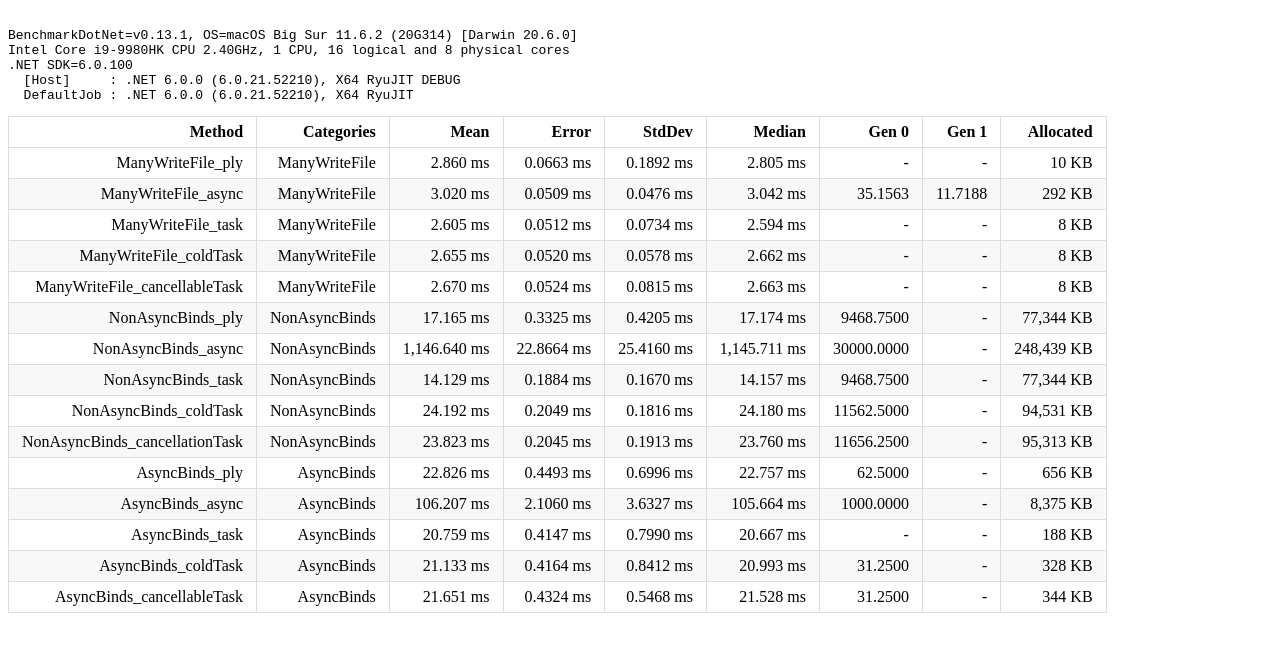
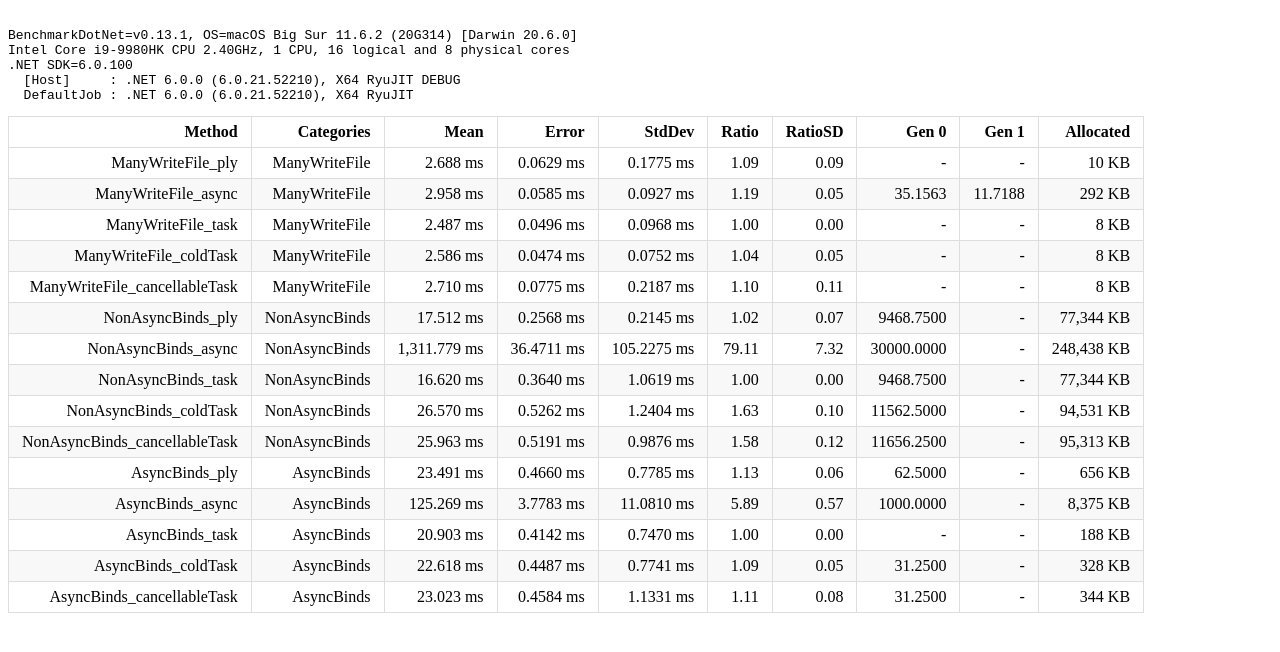
Before and after one commit to TheAngryByrd/IcedTasks, a plain HTML site: page benchmarks/BenchmarkDotNet.Artifacts/results/IcedTasks.Benchmarks.AsyncBenchmarks-report.html in a window 1280 px wide. Drawn offline with Linux system fonts and the light colour scheme.

Commit message:
Removes excess namespaces, adds baseline to benchmarks

```diff
--- a/benchmarks/BenchmarkDotNet.Artifacts/results/IcedTasks.Benchmarks.AsyncBenchmarks-report.html
+++ b/benchmarks/BenchmarkDotNet.Artifacts/results/IcedTasks.Benchmarks.AsyncBenchmarks-report.html
@@ -2,7 +2,7 @@
 <html lang='en'>
 <head>
 <meta charset='utf-8' />
-<title>IcedTasks.Benchmarks.AsyncBenchmarks-20220306-004507</title>
+<title>IcedTasks.Benchmarks.AsyncBenchmarks-20220306-103959</title>
 
 <style type="text/css">
 	table { border-collapse: collapse; display: block; width: 100%; overflow: auto; }
@@ -22,23 +22,23 @@ Intel Core i9-9980HK CPU 2.40GHz, 1 CPU, 16 logical and 8 physical cores
 <pre><code></code></pre>
 
 <table>
-<thead><tr><th>                  Method</th><th>Categories</th><th>  Mean</th><th>Error</th><th>StdDev</th><th>Median</th><th>Gen 0</th><th>Gen 1</th><th>Allocated</th>
+<thead><tr><th>                 Method</th><th>Categories</th><th>  Mean</th><th>Error</th><th>StdDev</th><th>Ratio</th><th>RatioSD</th><th>Gen 0</th><th>Gen 1</th><th>Allocated</th>
 </tr>
-</thead><tbody><tr><td>ManyWriteFile_ply</td><td>ManyWriteFile</td><td>2.860 ms</td><td>0.0663 ms</td><td>0.1892 ms</td><td>2.805 ms</td><td>-</td><td>-</td><td>10 KB</td>
-</tr><tr><td>ManyWriteFile_async</td><td>ManyWriteFile</td><td>3.020 ms</td><td>0.0509 ms</td><td>0.0476 ms</td><td>3.042 ms</td><td>35.1563</td><td>11.7188</td><td>292 KB</td>
-</tr><tr><td>ManyWriteFile_task</td><td>ManyWriteFile</td><td>2.605 ms</td><td>0.0512 ms</td><td>0.0734 ms</td><td>2.594 ms</td><td>-</td><td>-</td><td>8 KB</td>
-</tr><tr><td>ManyWriteFile_coldTask</td><td>ManyWriteFile</td><td>2.655 ms</td><td>0.0520 ms</td><td>0.0578 ms</td><td>2.662 ms</td><td>-</td><td>-</td><td>8 KB</td>
-</tr><tr><td>ManyWriteFile_cancellableTask</td><td>ManyWriteFile</td><td>2.670 ms</td><td>0.0524 ms</td><td>0.0815 ms</td><td>2.663 ms</td><td>-</td><td>-</td><td>8 KB</td>
-</tr><tr><td>NonAsyncBinds_ply</td><td>NonAsyncBinds</td><td>17.165 ms</td><td>0.3325 ms</td><td>0.4205 ms</td><td>17.174 ms</td><td>9468.7500</td><td>-</td><td>77,344 KB</td>
-</tr><tr><td>NonAsyncBinds_async</td><td>NonAsyncBinds</td><td>1,146.640 ms</td><td>22.8664 ms</td><td>25.4160 ms</td><td>1,145.711 ms</td><td>30000.0000</td><td>-</td><td>248,439 KB</td>
-</tr><tr><td>NonAsyncBinds_task</td><td>NonAsyncBinds</td><td>14.129 ms</td><td>0.1884 ms</td><td>0.1670 ms</td><td>14.157 ms</td><td>9468.7500</td><td>-</td><td>77,344 KB</td>
-</tr><tr><td>NonAsyncBinds_coldTask</td><td>NonAsyncBinds</td><td>24.192 ms</td><td>0.2049 ms</td><td>0.1816 ms</td><td>24.180 ms</td><td>11562.5000</td><td>-</td><td>94,531 KB</td>
-</tr><tr><td>NonAsyncBinds_cancellationTask</td><td>NonAsyncBinds</td><td>23.823 ms</td><td>0.2045 ms</td><td>0.1913 ms</td><td>23.760 ms</td><td>11656.2500</td><td>-</td><td>95,313 KB</td>
-</tr><tr><td>AsyncBinds_ply</td><td>AsyncBinds</td><td>22.826 ms</td><td>0.4493 ms</td><td>0.6996 ms</td><td>22.757 ms</td><td>62.5000</td><td>-</td><td>656 KB</td>
-</tr><tr><td>AsyncBinds_async</td><td>AsyncBinds</td><td>106.207 ms</td><td>2.1060 ms</td><td>3.6327 ms</td><td>105.664 ms</td><td>1000.0000</td><td>-</td><td>8,375 KB</td>
-</tr><tr><td>AsyncBinds_task</td><td>AsyncBinds</td><td>20.759 ms</td><td>0.4147 ms</td><td>0.7990 ms</td><td>20.667 ms</td><td>-</td><td>-</td><td>188 KB</td>
-</tr><tr><td>AsyncBinds_coldTask</td><td>AsyncBinds</td><td>21.133 ms</td><td>0.4164 ms</td><td>0.8412 ms</td><td>20.993 ms</td><td>31.2500</td><td>-</td><td>328 KB</td>
-</tr><tr><td>AsyncBinds_cancellableTask</td><td>AsyncBinds</td><td>21.651 ms</td><td>0.4324 ms</td><td>0.5468 ms</td><td>21.528 ms</td><td>31.2500</td><td>-</td><td>344 KB</td>
+</thead><tbody><tr><td>ManyWriteFile_ply</td><td>ManyWriteFile</td><td>2.688 ms</td><td>0.0629 ms</td><td>0.1775 ms</td><td>1.09</td><td>0.09</td><td>-</td><td>-</td><td>10 KB</td>
+</tr><tr><td>ManyWriteFile_async</td><td>ManyWriteFile</td><td>2.958 ms</td><td>0.0585 ms</td><td>0.0927 ms</td><td>1.19</td><td>0.05</td><td>35.1563</td><td>11.7188</td><td>292 KB</td>
+</tr><tr><td>ManyWriteFile_task</td><td>ManyWriteFile</td><td>2.487 ms</td><td>0.0496 ms</td><td>0.0968 ms</td><td>1.00</td><td>0.00</td><td>-</td><td>-</td><td>8 KB</td>
+</tr><tr><td>ManyWriteFile_coldTask</td><td>ManyWriteFile</td><td>2.586 ms</td><td>0.0474 ms</td><td>0.0752 ms</td><td>1.04</td><td>0.05</td><td>-</td><td>-</td><td>8 KB</td>
+</tr><tr><td>ManyWriteFile_cancellableTask</td><td>ManyWriteFile</td><td>2.710 ms</td><td>0.0775 ms</td><td>0.2187 ms</td><td>1.10</td><td>0.11</td><td>-</td><td>-</td><td>8 KB</td>
+</tr><tr><td>NonAsyncBinds_ply</td><td>NonAsyncBinds</td><td>17.512 ms</td><td>0.2568 ms</td><td>0.2145 ms</td><td>1.02</td><td>0.07</td><td>9468.7500</td><td>-</td><td>77,344 KB</td>
+</tr><tr><td>NonAsyncBinds_async</td><td>NonAsyncBinds</td><td>1,311.779 ms</td><td>36.4711 ms</td><td>105.2275 ms</td><td>79.11</td><td>7.32</td><td>30000.0000</td><td>-</td><td>248,438 KB</td>
+</tr><tr><td>NonAsyncBinds_task</td><td>NonAsyncBinds</td><td>16.620 ms</td><td>0.3640 ms</td><td>1.0619 ms</td><td>1.00</td><td>0.00</td><td>9468.7500</td><td>-</td><td>77,344 KB</td>
+</tr><tr><td>NonAsyncBinds_coldTask</td><td>NonAsyncBinds</td><td>26.570 ms</td><td>0.5262 ms</td><td>1.2404 ms</td><td>1.63</td><td>0.10</td><td>11562.5000</td><td>-</td><td>94,531 KB</td>
+</tr><tr><td>NonAsyncBinds_cancellableTask</td><td>NonAsyncBinds</td><td>25.963 ms</td><td>0.5191 ms</td><td>0.9876 ms</td><td>1.58</td><td>0.12</td><td>11656.2500</td><td>-</td><td>95,313 KB</td>
+</tr><tr><td>AsyncBinds_ply</td><td>AsyncBinds</td><td>23.491 ms</td><td>0.4660 ms</td><td>0.7785 ms</td><td>1.13</td><td>0.06</td><td>62.5000</td><td>-</td><td>656 KB</td>
+</tr><tr><td>AsyncBinds_async</td><td>AsyncBinds</td><td>125.269 ms</td><td>3.7783 ms</td><td>11.0810 ms</td><td>5.89</td><td>0.57</td><td>1000.0000</td><td>-</td><td>8,375 KB</td>
+</tr><tr><td>AsyncBinds_task</td><td>AsyncBinds</td><td>20.903 ms</td><td>0.4142 ms</td><td>0.7470 ms</td><td>1.00</td><td>0.00</td><td>-</td><td>-</td><td>188 KB</td>
+</tr><tr><td>AsyncBinds_coldTask</td><td>AsyncBinds</td><td>22.618 ms</td><td>0.4487 ms</td><td>0.7741 ms</td><td>1.09</td><td>0.05</td><td>31.2500</td><td>-</td><td>328 KB</td>
+</tr><tr><td>AsyncBinds_cancellableTask</td><td>AsyncBinds</td><td>23.023 ms</td><td>0.4584 ms</td><td>1.1331 ms</td><td>1.11</td><td>0.08</td><td>31.2500</td><td>-</td><td>344 KB</td>
 </tr></tbody></table>
 </body>
 </html>
```
Also changed, not shown: benchmarks/BenchmarkDotNet.Artifacts/results/IcedTasks.Benchmarks.AsyncBenchmarks-report.csv (+16 -16 lines), 7 other files.
